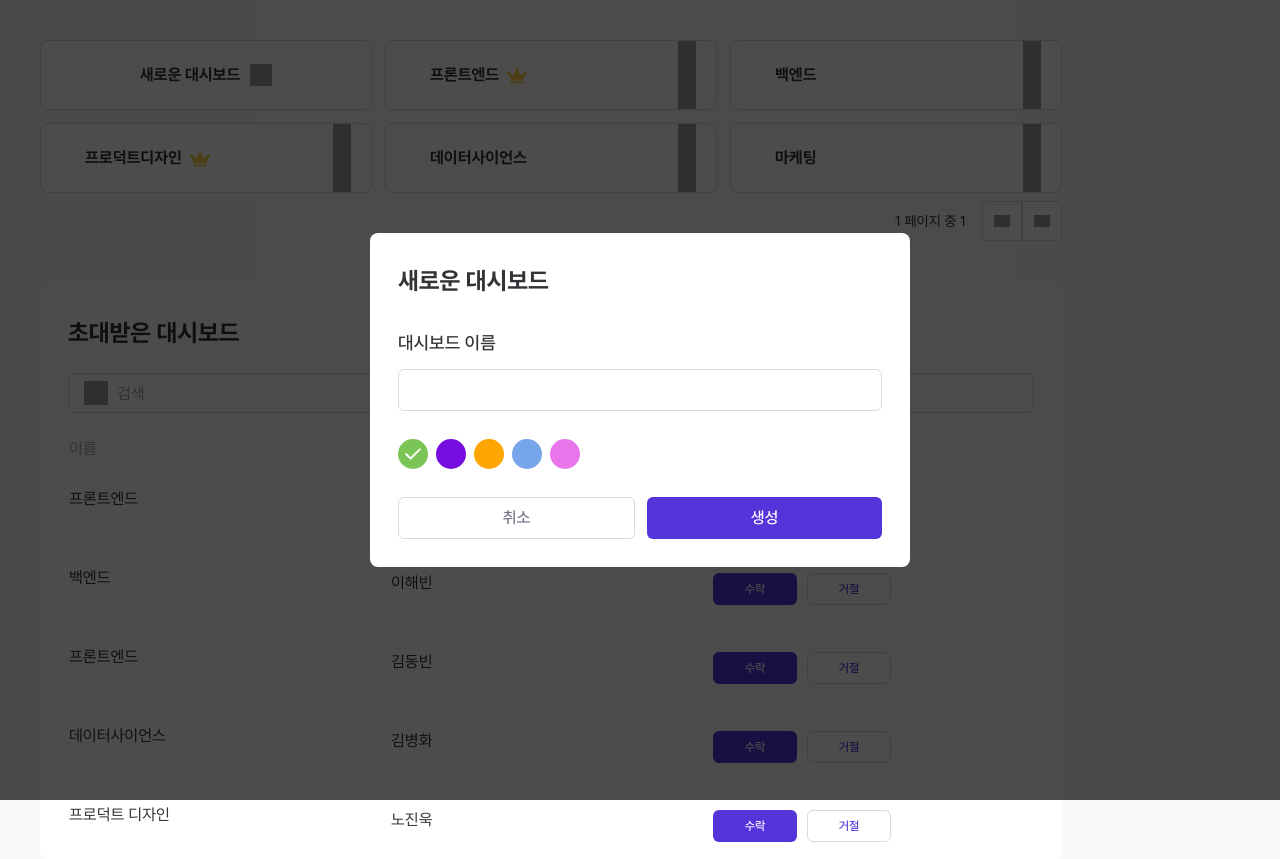
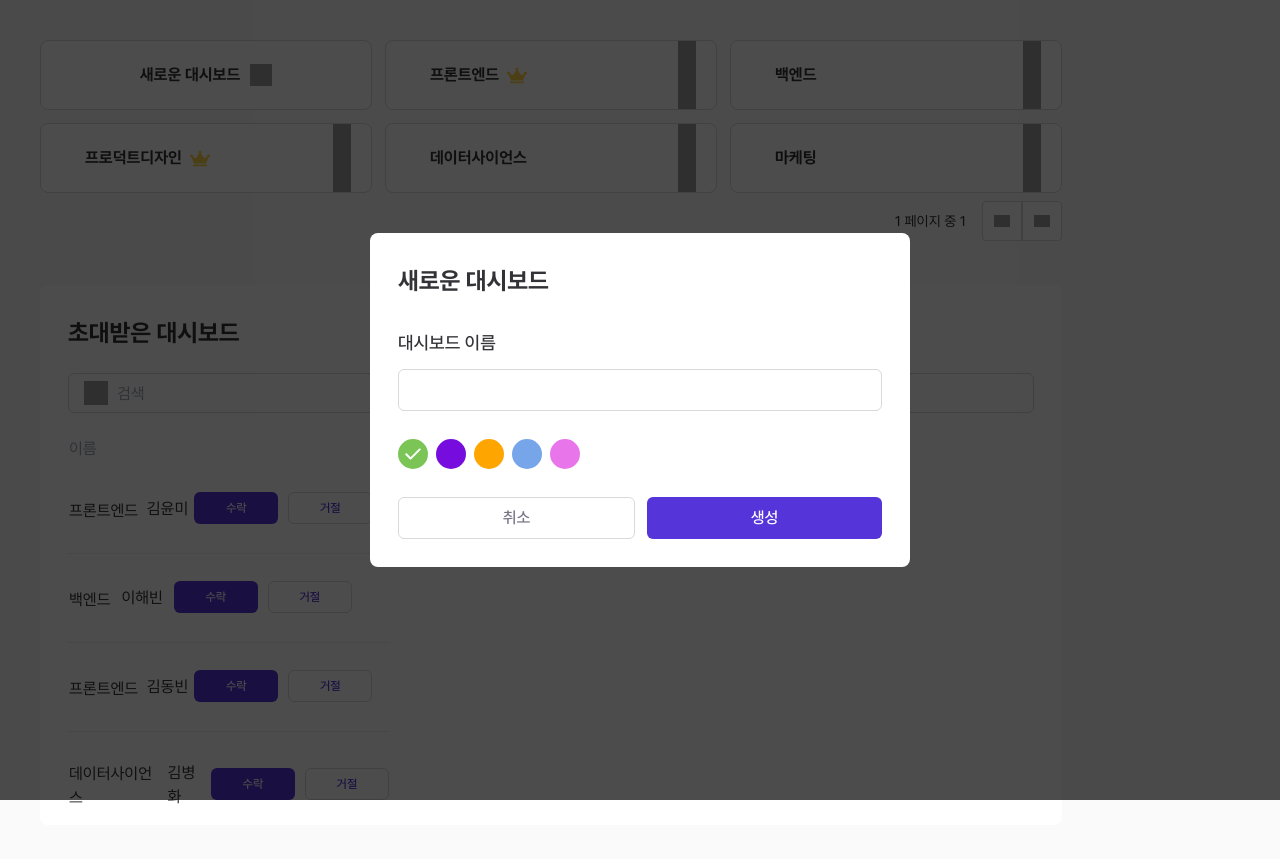
Before and after one commit to ynmkim/taskify, a Next.js app: page /mydashboard in a window 1280 px wide. After the commit the page ends 825 px from the top, so only its background shows below. Built offline with nearby package versions, Linux system fonts and the light colour scheme; grey boxes are pictures that could not be loaded.

Commit message:
Feat: table tbody 스크롤 스타일 추가

```diff
--- a/src/components/domains/mydashboard/InvitedTable.tsx
+++ b/src/components/domains/mydashboard/InvitedTable.tsx
@@ -5,22 +5,23 @@ import { invitations } from '@/pages/api/mock/invitations.json';
 
 export default function InvitedTable() {
   return (
+    <div className="relative w-full overflow-auto">
       <Table>
         <colgroup>
           <col className="w-full md:w-1/3" />
           <col className="w-full md:w-1/3" />
           <col className="w-full md:w-1/3" />
         </colgroup>
-      <TableHeader>
+        <TableHeader className="hidden md:table-header-group">
           <TableRow className="border-0">
             <TableHead>이름</TableHead>
             <TableHead>초대자</TableHead>
             <TableHead>수락 여부</TableHead>
           </TableRow>
         </TableHeader>
-      <TableBody>
+        <TableBody className="block max-h-[600px] md:max-h-[360px] overflow-y-scroll">
           {invitations.map((invitation) => (
-          <TableRow key={invitation.id}>
+            <TableRow key={invitation.id} className="table w-full">
               <TableCell>
                 <div className="flex gap-4">
                   <span className="basis-10 md:hidden block text-gray-9FA6B2 text-sm whitespace-nowrap">이름</span>
@@ -47,22 +48,17 @@ export default function InvitedTable() {
           ))}
         </TableBody>
       </Table>
+    </div>
   );
 }
 
 const Table = React.forwardRef<HTMLTableElement, React.HTMLAttributes<HTMLTableElement>>(
-  ({ className, ...props }, ref) => (
-    <div className="relative w-full overflow-auto">
-      <table ref={ref} className={cn('w-full text-sm', className)} {...props} />
-    </div>
-  ),
+  ({ className, ...props }, ref) => <table ref={ref} className={cn('w-full text-sm', className)} {...props} />,
 );
 Table.displayName = 'Table';
 
 const TableHeader = React.forwardRef<HTMLTableSectionElement, React.HTMLAttributes<HTMLTableSectionElement>>(
-  ({ className, ...props }, ref) => (
-    <thead ref={ref} className={cn('hidden md:table-header-group', className)} {...props} />
-  ),
+  ({ className, ...props }, ref) => <thead ref={ref} className={cn(className)} {...props} />,
 );
 TableHeader.displayName = 'TableHeader';
 
@@ -99,7 +95,7 @@ const TableCell = React.forwardRef<HTMLTableCellElement, React.TdHTMLAttributes<
     <td
       ref={ref}
       className={cn(
-        'block md:table-cell md:py-[27px] py-2 first:pt-4 last:pb-4 align-middle text-sm md:text-base text-black-333236',
+        'block md:table-cell py-2 md:py-[27px] first:pt-4 last:pb-4 md:first:pt-[30px] md:last:pb-[29px] align-middle text-sm md:text-base text-black-333236',
         className,
       )}
       {...props}
--- a/src/pages/api/mock/invitations.json
+++ b/src/pages/api/mock/invitations.json
@@ -105,6 +105,27 @@
       "inviteAccepted": true,
       "createdAt": "2024-01-30T09:59:54.270Z",
       "updatedAt": "2024-01-30T09:59:54.270Z"
+    },
+    {
+      "id": 1,
+      "inviter": {
+        "nickname": "김윤미",
+        "email": "string",
+        "id": 1
+      },
+      "teamId": "string",
+      "dashboard": {
+        "title": "프론트엔드",
+        "id": 1
+      },
+      "invitee": {
+        "nickname": "string",
+        "email": "string",
+        "id": 1
+      },
+      "inviteAccepted": true,
+      "createdAt": "2024-01-30T09:59:54.270Z",
+      "updatedAt": "2024-01-30T09:59:54.270Z"
     }
   ]
 }
```
Lines whose indentation alone changed are shown as unchanged.
